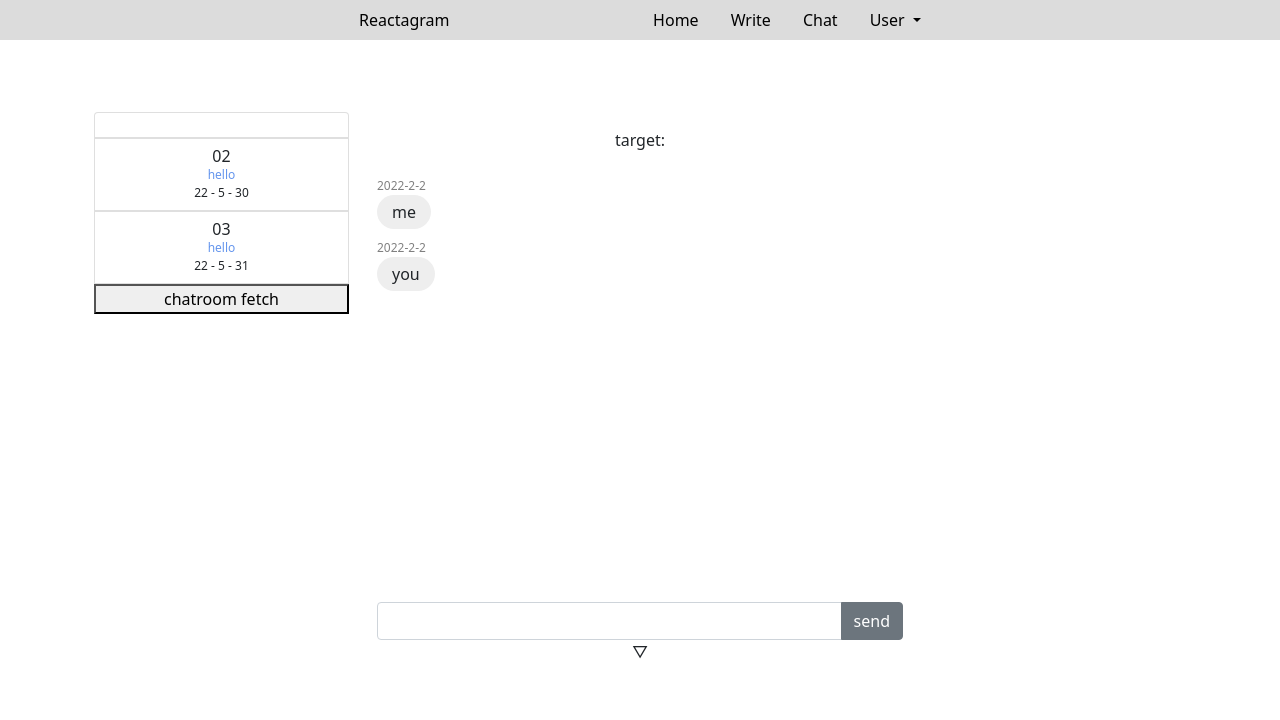
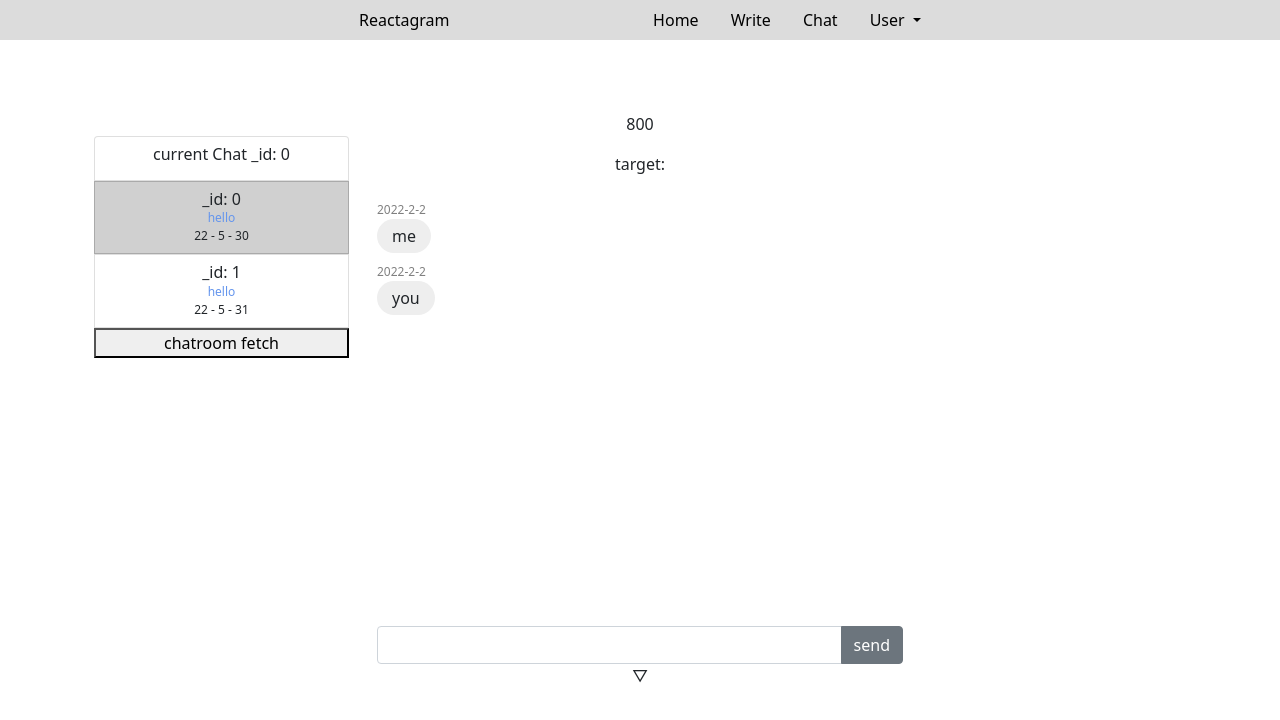
Before and after one commit to zzaizzai/react-nodejs-mongodb, a React (Create React App) app: page /chat in a window 1280 px wide. Shown: the top 720 px of the page. Built offline with nearby package versions, Linux system fonts and the light colour scheme; sample sign-in values are in the browser's storage.

Commit message:
chat base ui

```diff
--- a/src/App.css
+++ b/src/App.css
@@ -202,5 +202,13 @@
   height: 150px;
   border-radius: 200px;
   cursor: pointer;
+}
 
+.cursur:hover{
+  cursor: pointer;
 }
+
+.activechat {
+  background: rgba(0, 0, 0, 0.185) !important;
+  border-color: rgba(0, 0, 0, 0.185) !important;
+}
--- a/src/routes/Card.js
+++ b/src/routes/Card.js
@@ -15,12 +15,15 @@ function Card() {
           <div className="d-flex flex-row align-items-center bd-highlight">
             <img
               src={item.authoProfileUrl}
-              className="post-proifle mx-2"
+              className="post-proifle mx-2 cursur"
               alt="profile"
               onError={(e) => (e.target.src = "/images/profile.svg")}
+              onClick={() => {
+                navigate(`/profile/${item.authorID}`);
+              }}
             />
             <h5
-              className="p-3"
+              className="p-3 cursur"
               onClick={() => {
                 navigate(`/profile/${item.authorID}`);
               }}
@@ -36,6 +39,10 @@ function Card() {
               <div
                 className="post-likes liked mx-2 pointer"
                 onClick={() => {
+                  if (state.login.isLoggedin === false) {
+                    console.log("please login");
+                    return;
+                  }
                   ChangeLikedData(item);
                   dispatch(LikeThisPost(i));
                   axios
@@ -52,6 +59,10 @@ function Card() {
               <div
                 className="post-likes mx-2 pointer"
                 onClick={() => {
+                  if (state.login.isLoggedin === false) {
+                    console.log("please login");
+                    return;
+                  }
                   ChangeLikedData(item);
                   dispatch(LikeThisPost(i));
                   axios
@@ -73,10 +84,10 @@ function Card() {
   );
   function ChangeLikedData(item) {
     console.log(item);
-    console.log(state.likedPosts)
-    let targetIndex = state.likedPosts.findIndex( v=> v.post_id === item._id)
-    console.log(targetIndex)
-    dispatch(ChangeLikedDatainStore(targetIndex))
+    console.log(state.likedPosts);
+    let targetIndex = state.likedPosts.findIndex((v) => v.post_id === item._id);
+    console.log(targetIndex);
+    dispatch(ChangeLikedDatainStore(targetIndex));
   }
 }
 
--- a/src/routes/Chat.js
+++ b/src/routes/Chat.js
@@ -1,11 +1,15 @@
 import { useEffect, useState } from "react";
 import { Routes, Route, Link, useNavigate } from "react-router-dom";
 import axios from "axios";
-import { useSelector } from "react-redux";
+import { useDispatch, useSelector } from "react-redux";
+import { setCurrentChatroom } from "./../store.js";
 
 function Chat() {
   let state = useSelector((state) => state);
+  let dispatch = useDispatch();
+  let [height] = useState(window.innerHeight);
   let navigate = useNavigate();
+  let [messageContent, setMessageContent] = useState("");
   let [messages, setMessages] = useState([
     {
       _id: "0",
@@ -54,20 +58,43 @@ function Chat() {
   return (
     <div>
       <div className="container p-4 mt-5">
+        {height}
         <div className="row">
           <div className="col-3">
             <ul className="list-group chat-list">
               <li className="list-group-item">
-                <h6></h6>
+                <h6>current Chat _id: {state.chatroom.currentChatroom}</h6>
               </li>
 
               {chatrooms.map((chatroom, i) => (
                 <div key={i}>
-                  <li className="list-group-item chat-list-box">
-                    <h6 className="chatroom-who">{chatroom.whoUid}</h6>
-                    <p className="chatroom-recent">{chatroom.recentMessage}</p>
-                    <p className="chatroom-time">{chatroom.latestDate}</p>
-                  </li>
+                  {state.chatroom.currentChatroom == chatroom._id ? (
+                    <li
+                      onClick={() => {
+                        ChoiceCurrentChatroom(chatroom);
+                      }}
+                      className="list-group-item chat-list-box activechat"
+                    >
+                      <h6 className="chatroom-who">_id: {chatroom._id}</h6>
+                      <p className="chatroom-recent">
+                        {chatroom.recentMessage}
+                      </p>
+                      <p className="chatroom-time">{chatroom.latestDate}</p>
+                    </li>
+                  ) : (
+                    <li
+                      onClick={() => {
+                        ChoiceCurrentChatroom(chatroom);
+                      }}
+                      className="list-group-item chat-list-box"
+                    >
+                      <h6 className="chatroom-who">_id: {chatroom._id}</h6>
+                      <p className="chatroom-recent">
+                        {chatroom.recentMessage}
+                      </p>
+                      <p className="chatroom-time">{chatroom.latestDate}</p>
+                    </li>
+                  )}
                 </div>
               ))}
 
@@ -125,8 +152,22 @@ function Chat() {
                 </li> */}
               </ul>
               <div className="input-group">
-                <input className="form-control" id="chat-input" />
-                <button className="btn btn-secondary">send</button>
+                <input
+                  value={messageContent}
+                  onChange={(e) => {
+                    setMessageContent(e.target.value);
+                  }}
+                  className="form-control"
+                  id="chat-input"
+                />
+                <button
+                  onClick={() => {
+                    SendMessage(messageContent);
+                  }}
+                  className="btn btn-secondary"
+                >
+                  send
+                </button>
               </div>
               <div className="down-button">▽</div>
             </div>
@@ -135,6 +176,30 @@ function Chat() {
       </div>
     </div>
   );
+
+  function ChoiceCurrentChatroom(chatroom) {
+    dispatch(setCurrentChatroom(chatroom));
+  }
+
+  function SendMessage(newMessageContent) {
+    if (newMessageContent == "") {
+      console.log("input message content");
+      return;
+    }
+    let newMessages = [...messages];
+    let newMessage = {
+      _id: "0",
+      parent_id: state.chatroom.currentChatroom,
+      sender_id: state.user._id,
+      senderId: state.user.id,
+      senderName: state.user.displayName,
+      content: newMessageContent,
+      date: "2022-2-2",
+    };
+    newMessages.push(newMessage);
+    setMessages(newMessages);
+    setMessageContent("");
+  }
 }
 
 export default Chat;
--- a/src/store.js
+++ b/src/store.js
@@ -1,5 +1,19 @@
 import { configureStore, createSlice } from "@reduxjs/toolkit";
 import axios from "axios";
+
+let chatroom = createSlice({
+  name: "chatroom",
+  initialState: {
+    currentChatroom: "0",
+  },
+  reducers: {
+    setCurrentChatroom(state, chatroom) {
+      state.currentChatroom = chatroom.payload._id;
+    },
+  },
+});
+
+export let { setCurrentChatroom } = chatroom.actions;
 
 let login = createSlice({
   name: "login",
@@ -28,14 +42,12 @@ let likedPosts = createSlice({
     },
     ChangeLikedDatainStore(state, post) {
       if (post.payload != -1) {
-        console.log(post.payload)
-        state.splice(post.payload, 1)
+        console.log(post.payload);
+        state.splice(post.payload, 1);
       } else {
-        console.log(post.payload)
-
+        console.log(post.payload);
       }
-
-    }
+    },
   },
 });
 
@@ -141,6 +153,7 @@ export default configureStore({
     user: user.reducer,
     posts: posts.reducer,
     login: login.reducer,
-    likedPosts: likedPosts.reducer
+    likedPosts: likedPosts.reducer,
+    chatroom: chatroom.reducer,
   },
 });
```
